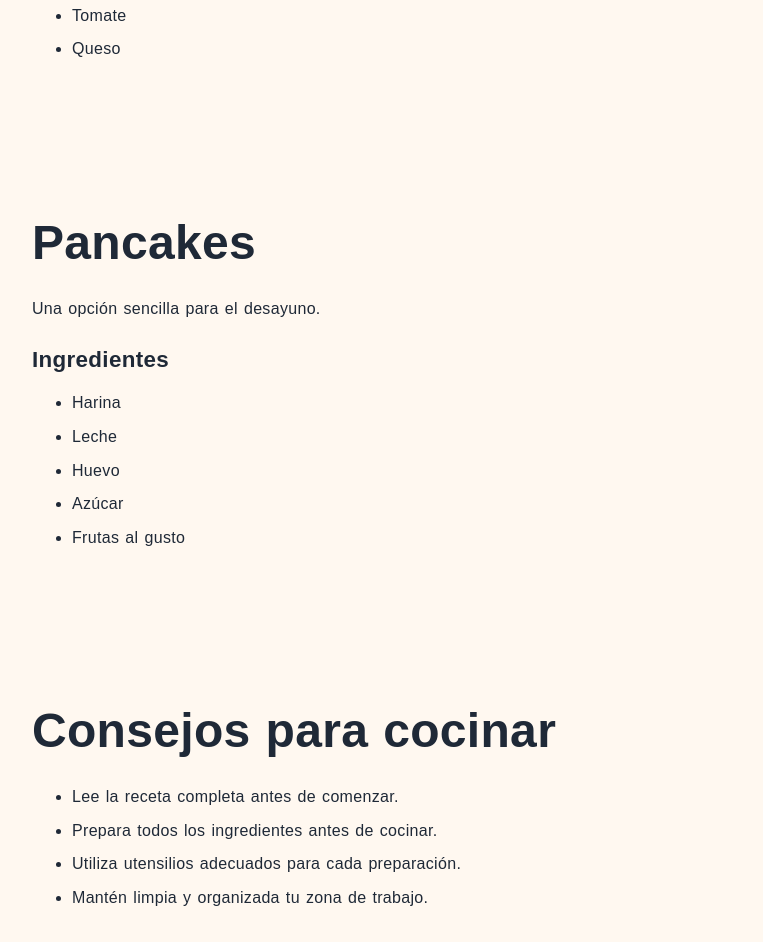
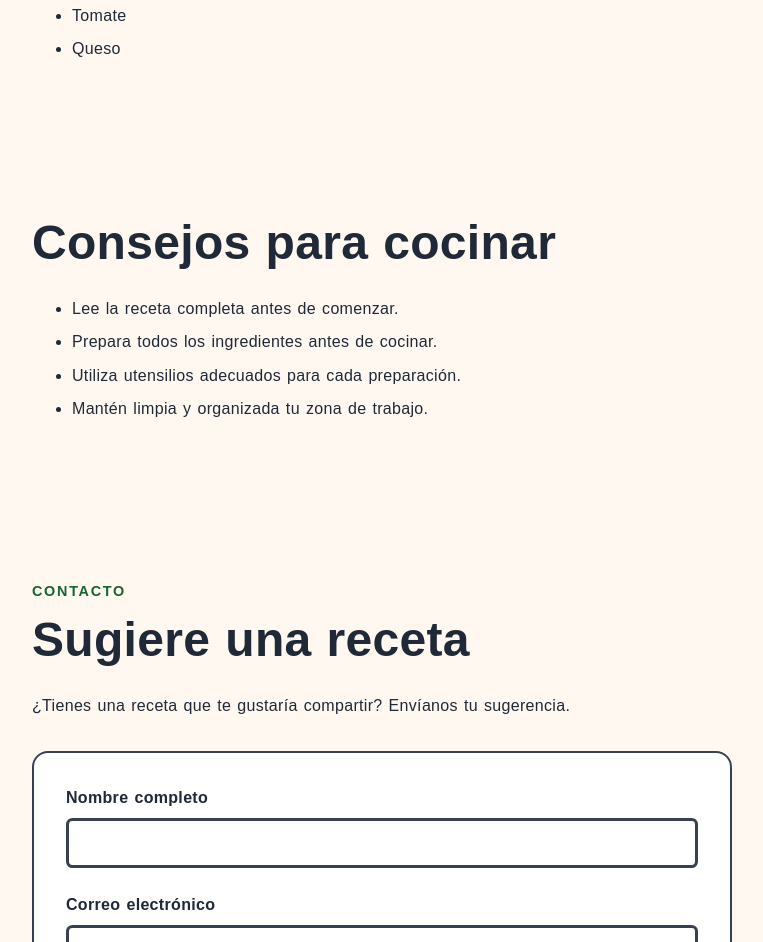
Before and after one commit to Juanmird-22/COCINAFACIL, a plain HTML site: page index.html in a window 1280 px wide. Shown: the part 3637-4579 px from the top of the page, without its empty margins (32-795 px from the left). Drawn offline with Linux system fonts and the light colour scheme.

Commit message:
Quitar una seccion

```diff
--- a/index.html
+++ b/index.html
@@ -655,35 +655,6 @@
 
 
 
-        <section
-            id="pancakes"
-            aria-labelledby="titulo-pancakes"
-        >
-
-            <h2 id="titulo-pancakes">
-                Pancakes
-            </h2>
-
-            <p>
-                Una opción sencilla para el desayuno.
-            </p>
-
-            <h3>
-                Ingredientes
-            </h3>
-
-            <ul>
-
-                <li>Harina</li>
-                <li>Leche</li>
-                <li>Huevo</li>
-                <li>Azúcar</li>
-                <li>Frutas al gusto</li>
-
-            </ul>
-
-        </section>
-
 
 
         <!-- =====================================================
```
